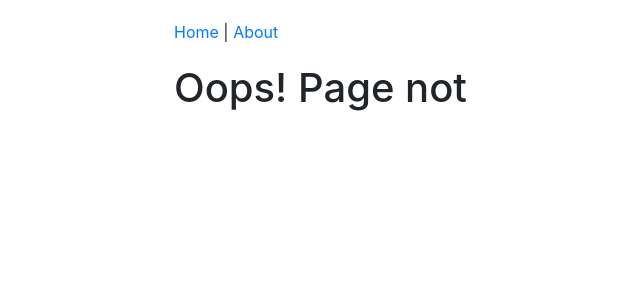
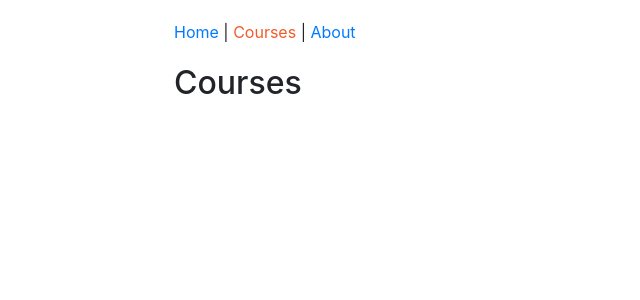
Before and after one commit to gavarasana/ps-redux, a React app: page /courses in a window 1280 px wide. Shown: the top 300 px of the page, without its empty margins (56-696 px from the left). Built offline with nearby package versions, Linux system fonts and the light colour scheme.

Commit message:
added not found page

```diff
--- a/src/components/App.js
+++ b/src/components/App.js
@@ -4,6 +4,7 @@ import HomePage from "./home/HomePage";
 import AboutPage from "./about/AboutPage";
 import Header from "./common/header";
 import PageNotFound from "./PageNotFound";
+import CoursesPage from "./courses/CoursesPage";
 
 
 function App() {
@@ -12,6 +13,7 @@ function App() {
             <Header/>
             <Switch>
                 <Route exact path="/" component={HomePage} />
+                <Route path="/courses" component={CoursesPage}/>
                 <Route path="/about" component={AboutPage} />
                 <Route component={PageNotFound}/>
             </Switch>
--- a/src/components/common/header.js
+++ b/src/components/common/header.js
@@ -7,6 +7,7 @@ const Header = () => {
     return (
         <nav>
             <NavLink to="/" activeStyle={activeStyle} exact>Home</NavLink>{" | "}
+            <NavLink to="/courses" activeStyle={activeStyle} exact>Courses</NavLink>{" | "}
             <NavLink to="/about" activeStyle={activeStyle} >About</NavLink>
         </nav>
 
--- /dev/null
+++ b/src/components/courses/CoursesPage.js
@@ -0,0 +1,9 @@
+import React from "react";
+
+class CoursesPage extends React.Component {
+   render() {
+        return <h2>Courses</h2>
+   }
+}
+
+export default CoursesPage;
```
